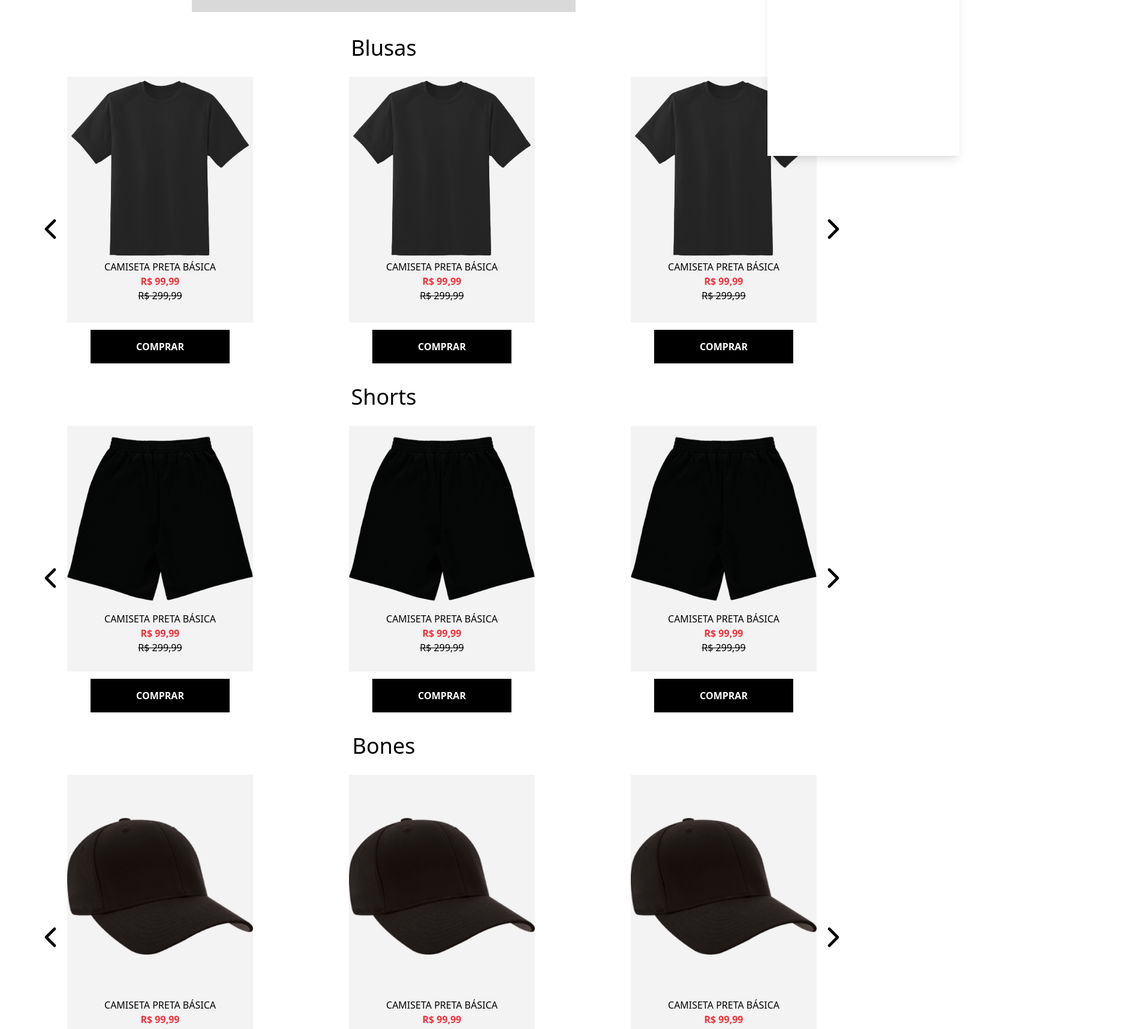
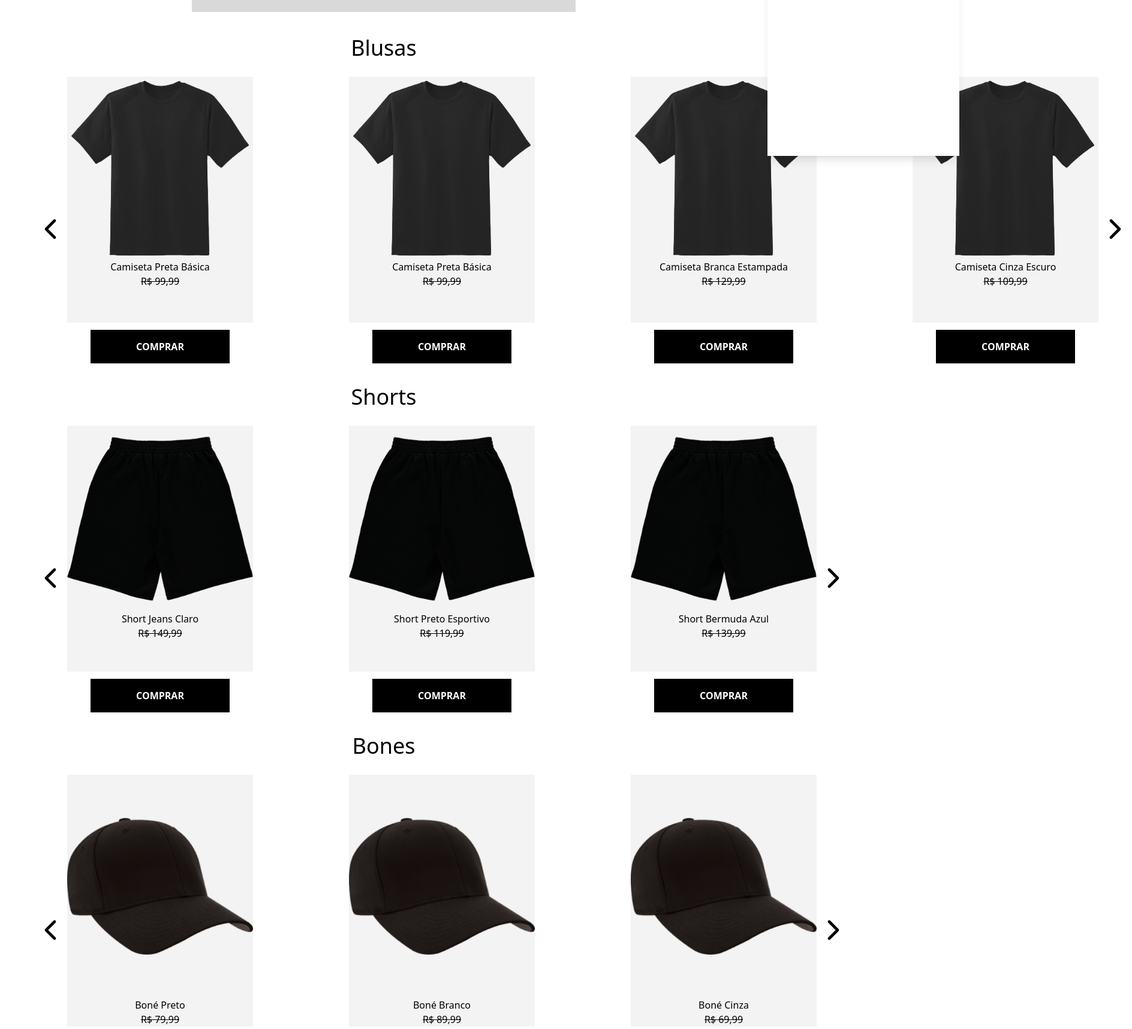
Before and after one commit to kaua-sousaa/projeto-loja-virtual, a React app: page / in a window 1280 px wide. Shown: the part 540-2256 px from the top of the page at 60% size, 1888 px wide, since content can reach past the window. Built offline with nearby package versions, Linux system fonts and the light colour scheme; the HTML template or start-up script is replaced by a standard one.

Commit message:
carrinho funcional

```diff
--- a/src/components/Button.jsx
+++ b/src/components/Button.jsx
@@ -1,7 +1,12 @@
-const Button = ({ className, children }) => {
-
+const Button = ({ className, children, onClick }) => {
+    const handleClick = (event) =>{
+        console.log("botao clicado")
+        if (onClick){
+            onClick(event)
+        }
+    }
     return (
-        <button className={`bg-black text-white p-4 font-bold cursor-pointer ${className}`}>{children}</button>
+        <button onClick={handleClick} className={`bg-black text-white p-4 font-bold cursor-pointer ${className}`}>{children}</button>
     )
 }
 
--- a/src/components/Chart.jsx
+++ b/src/components/Chart.jsx
@@ -1,17 +1,52 @@
-import { X } from "lucide-react";
+import { CircleX, X } from "lucide-react";
 
-const Carrinho = ({ isOpen, closeChart }) => {
+const Carrinho = ({ isOpen, closeChart, chart, setChart }) => {
+
+  const removeFromChart = (index) => {
+    console.log(chart);
+    const newChart = [...chart]
+    newChart.splice(index, 1);
+    setChart(newChart);
+
+    localStorage.setItem("chart", JSON.stringify(newChart));
+  };
+
   return (
-        <div className={`fixed top-0 right-0 h-full w-80 bg-white shadow-lg z-50 p-4 transform transition-transform duration-500 ${isOpen ? "translate-x-0" : "translate-x-full"}`}>
+    <div
+      className={`fixed top-0 right-0 h-full w-80 bg-white shadow-lg z-50 p-4 transform transition-transform duration-500 ${
+        isOpen ? "translate-x-0" : "translate-x-full"
+      }`}
+    >
       <div className="flex justify-between items-center">
         <h2 className="text-xl font-bold">Carrinho</h2>
         <button onClick={closeChart}>
           <X size={24} />
         </button>
       </div>
+      <div></div>
+      {chart <= 0 ? (
         <div className="mt-4">
           <p className="text-gray-600">Seu carrinho está vazio.</p>
         </div>
+      ) : (
+        <div className="mt-10">
+          {chart.map((product, index) => (
+            <div key={index} className="flex space-y-10 justify-between ">
+              <div>
+                <img src={product.img} alt="" width={70} />
+              </div>
+              <div className="w-[160px]">
+                <h1>{product.name}</h1>
+                <p>{product.price}</p>
+              </div>
+              <CircleX
+                className="cursor-pointer"
+                onClick={() => removeFromChart(index)}
+              />
+            </div>
+          ))}
+        </div>
+      )}
     </div>
   );
 };
--- a/src/components/Clothing.jsx
+++ b/src/components/Clothing.jsx
@@ -1,16 +1,16 @@
 import Button from "./Button";
 
-const Roupa = ( {img, showButtton = true, className} ) => {
+const Roupa = ( {product, showButtton = true, className, addChart} ) => {
 
     return (
         <div className="flex flex-col items-center">
             <div className={`bg-roupa-bg w-[310px] min-h-[410px] mb-3  ${className}`}>
-                <img src={img} alt="blusa" />
-                <p className="text-center">CAMISETA PRETA BÁSICA</p>
-                <p className="text-center text-red-500 font-bold">R$ 99,99</p>
-                <p className="text-center line-through">R$ 299,99</p>
+                <img src={product.img} alt="blusa" />
+                <p className="text-center">{product.name}</p>
+                <p className="text-center text-red-500 font-bold">{product.sale}</p>
+                <p className="text-center line-through">{product.price}</p>
             </div>
-            {showButtton && <Button className="w-3/4">COMPRAR</Button>}
+            {showButtton && <Button className="w-3/4" onClick={() => addChart(product)}>COMPRAR</Button>}
         </div>
     )
 }
--- a/src/components/ClothingRow.jsx
+++ b/src/components/ClothingRow.jsx
@@ -1,7 +1,8 @@
 import { ChevronLeft, ChevronRight } from "lucide-react";
 import Clothing from "./Clothing";
 
-const LinhaRoupas = ({ titulo, item }) => {
+const LinhaRoupas = ({ products, titulo, addChart }) => {
+
   return (
     <div>
       <h1 className="text-4xl text-center mb-7">{titulo}</h1>
@@ -12,9 +13,11 @@ const LinhaRoupas = ({ titulo, item }) => {
           </button>
         </div>
         <div className="flex gap-8 md:gap-20 lg:gap-40 space-y-9">
-          <Clothing img={item} />
-          <Clothing img={item} />
-          <Clothing img={item} />
+          {products.map((product, index)=> (
+            <div key={index}>
+              <Clothing product={product} addChart={addChart} />
+            </div>
+          ))}
         </div>
         <div>
           <button className="cursor-pointer">
--- a/src/components/Header.jsx
+++ b/src/components/Header.jsx
@@ -4,7 +4,7 @@ import { useState } from "react";
 import Chart from "./Chart";
 import IconLogin from "./IconLogin";
 
-const Header = () => {
+const Header = ({chart, setChart}) => {
   const [isOpen, setIsOpen] = useState(false);
   const [isOpenLogin, setIsOpenLogin] = useState(false);
 
@@ -24,7 +24,7 @@ const Header = () => {
       <div>
         <ul className="flex space-x-5 text-white font-bold">
           <li>
-            <a href="/RoupasPage">CAMISETAS</a>
+            <a href="/ClothingPage">CAMISETAS</a>
           </li>
           <li>
             <a href="">ACESSÓRIOS</a>
@@ -70,7 +70,7 @@ const Header = () => {
       )}
 
       <div className="absolute">
-        <Chart isOpen={isOpen} closeChart={closeChart} />
+        <Chart isOpen={isOpen} closeChart={closeChart} chart={chart} setChart={setChart}/>
       </div>
 
       <div className="absolute">
--- a/src/pages/Home.jsx
+++ b/src/pages/Home.jsx
@@ -4,15 +4,117 @@ import blusa from "../assets/blusa.png";
 import short from "../assets/short.png";
 import bone from "../assets/bone.png";
 import Footer from "../components/Footer";
+import { useEffect, useState } from "react";
 
 const Home = () => {
+
+  const [chart, setChart] = useState([]);
+  console.log(chart)
+
+  useEffect(()=> {
+    const storedChart = JSON.parse(localStorage.getItem("chart"))
+    if (storedChart){
+      setChart(storedChart)
+    }
+  }, [])
+
+  useEffect(() => {
+    if(chart.length > 0){
+      localStorage.setItem("chart", JSON.stringify(chart))
+    }
+  }, [chart])
+  const tshirts = [
+    // Camisetas
+    {
+      id: 11,
+      name: "Camiseta Preta Básica",
+      price: "R$ 99,99",
+      img: blusa,
+      category: "Camisetas",
+    },
+    {
+      id: 1,
+      name: "Camiseta Preta Básica",
+      price: "R$ 99,99",
+      img: blusa,
+      category: "Camisetas",
+    },
+    {
+      id: 2,
+      name: "Camiseta Branca Estampada",
+      price: "R$ 129,99",
+      img: blusa,
+      category: "Camisetas",
+    },
+    {
+      id: 3,
+      name: "Camiseta Cinza Escuro",
+      price: "R$ 109,99",
+      img: blusa,
+      category: "Camisetas",
+    },
+  ];
+  const shorts = [
+    // Shorts
+    {
+      id: 4,
+      name: "Short Jeans Claro",
+      price: "R$ 149,99",
+      img: short,
+      category: "Shorts",
+    },
+    {
+      id: 5,
+      name: "Short Preto Esportivo",
+      price: "R$ 119,99",
+      img: short,
+      category: "Shorts",
+    },
+    {
+      id: 6,
+      name: "Short Bermuda Azul",
+      price: "R$ 139,99",
+      img:short,
+      category: "Shorts",
+    },
+  ];
+  const hats = [
+    // Bonés
+    {
+      id: 7,
+      name: "Boné Preto",
+      price: "R$ 79,99",
+      img: bone,
+      category: "Bonés",
+    },
+    {
+      id: 8,
+      name: "Boné Branco",
+      price: "R$ 89,99",
+      img: bone,
+      category: "Bonés",
+    },
+    {
+      id: 9,
+      name: "Boné Cinza",
+      price: "R$ 69,99",
+      img: bone,
+      category: "Bonés",
+    },
+  ];
+
+  const addChart = (product) => {
+    setChart([...chart, product]);
+    console.log(chart)
+  };
+
   return (
     <div>
       <div className="h-8 bg-black text-red-500 text-center py-2 font-medium">
         FRETE GRÁTIS PARA COMPRAS ACIMA DE 20 MILHÕES DE REAIS.
       </div>
       <div className="sticky top-0">
-        <Header />
+        <Header chart={chart} setChart={setChart}/>
       </div>
       <div className="flex justify-center mt-16">
         <div className="bg-news-bg w-1/2 h-96">
@@ -20,9 +122,9 @@ const Home = () => {
         </div>
       </div>
       <div className="mt-10">
-        <ClothingRow titulo="Blusas" item={blusa} />
-        <ClothingRow titulo="Shorts" item={short} />
-        <ClothingRow titulo="Bones" item={bone} />
+        <ClothingRow titulo="Blusas" products={tshirts} addChart={addChart} />
+        <ClothingRow titulo="Shorts" products={shorts} addChart={addChart}/>
+        <ClothingRow titulo="Bones" products={hats} addChart={addChart}/>
       </div>
       <div>
         <Footer />
```
Lines whose indentation alone changed are shown as unchanged.
